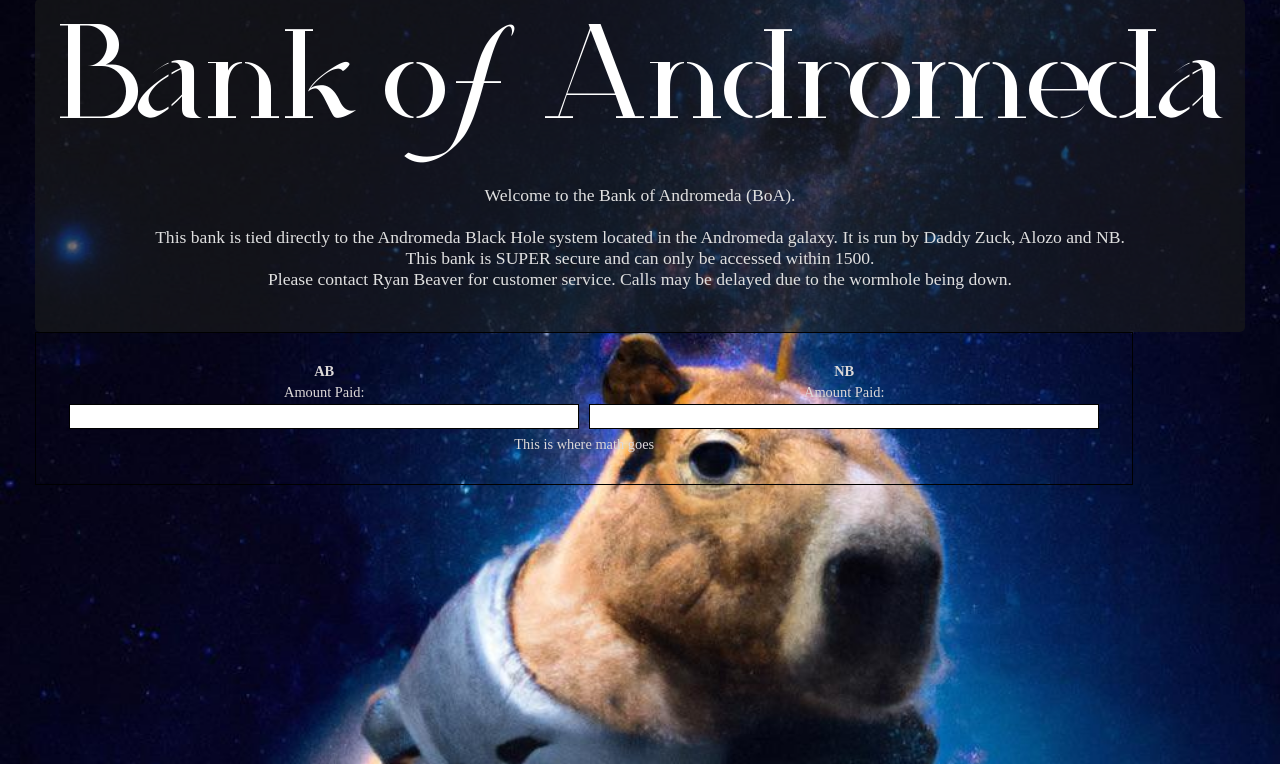
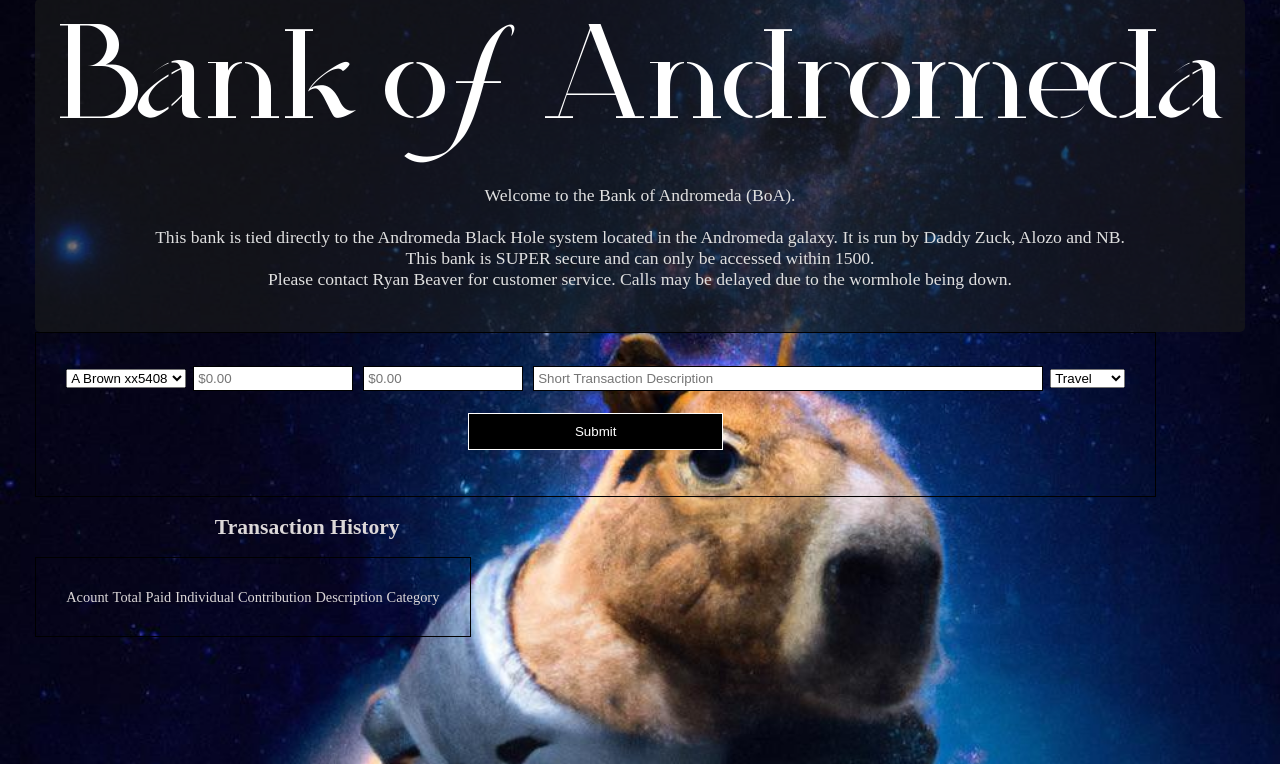
Before and after one commit to alizabrownie/LCDM, a PHP site: page /bankOfAndromeda/index.html in a window 1280 px wide. Shown: the part 36-800 px from the top of the page. Run offline with PHP 8.4, Linux system fonts and the light colour scheme.

Commit message:
added transaction functionality BUT no php yet

```diff
--- /dev/null
+++ b/bankOfAndromeda/BoA_submit.js
@@ -0,0 +1,35 @@
+
+function BoA_submit() {
+  console.log("button pressed");
+  var payer = document.querySelector('#user_input select[name="payer"]').value;
+    var totalPaid = "$" + document.querySelector('#user_input input[name="total_paid"]').value;
+    var indContribution = "$" + document.querySelector('#user_input input[name="ind_contribution"]').value;
+    var description = document.querySelector('#user_input input[name="description"]').value;
+    var category = document.querySelector('#user_input select[name="category"]').value;
+
+    // Create a new row element
+    var newRow = document.createElement("tr");
+
+    // Populate the new row with data from the form fields
+    newRow.innerHTML = `
+        <td>${payer}</td>
+        <td>${totalPaid}</td>
+        <td>${indContribution}</td>
+        <td>${description}</td>
+        <td>${category}</td>
+    `;
+
+    // Get the first row (excluding header) in the transaction table
+    var firstRow = document.querySelector("#transaction_table tr:nth-child(2)");
+
+    // Insert the new row before the first row
+    var transactionTable = document.getElementById("transaction_table");
+    transactionTable.insertBefore(newRow, firstRow);
+
+    // Clear input fields in user_input table
+    document.querySelector('#user_input select[name="payer"]').value = "";
+    document.querySelector('#user_input input[name="total_paid"]').value = "";
+    document.querySelector('#user_input input[name="ind_contribution"]').value = "";
+    document.querySelector('#user_input input[name="description"]').value = "";
+    document.querySelector('#user_input select[name="category"]').value = "";
+}
--- a/bankOfAndromeda/index.html
+++ b/bankOfAndromeda/index.html
@@ -22,29 +22,46 @@ BANK OF ANDROMEDA HP
         <img src="logo.png" />
         <p>Welcome to the Bank of Andromeda (BoA).
             <br /><br />This bank is tied directly to the Andromeda Black Hole system located in the Andromeda galaxy.
-            It is run by Daddy Zuck, Alozo and NB. <br />This bank is SUPER secure and can only be accessed within 1500. <br/>Please contact Ryan Beaver for customer service. Calls may be delayed due to the wormhole being down.
+            It is run by Daddy Zuck, Alozo and NB. <br />This bank is SUPER secure and can only be accessed within 1500.
+            <br />Please contact Ryan Beaver for customer service. Calls may be delayed due to the wormhole being down.
     </div>
 
     <div class="BoA">
-        <table>
-            <thead>
-                <tr>
-                    <th>AB</th>
-                    <th>NB</th>
-                </tr>
-            </thead>
-            <tbody>
-                <tr>
-                    <td><label for="numericInput">Amount Paid:</label>
-                        <input type="number" id="numericInput" name="numericInput">
-                    </td>
-                    <td><label for="numericInput">Amount Paid:</label>
-                        <input type="number" id="numericInput" name="numericInput"></td>
-                </tr>
-                <tr>
-                    <td colspan="2">This is where math goes</td>
-                </tr>
-            </tbody>
+        <table id="user_input">
+            <tr class="input_row">
+                <td>
+                    <select name="payer">
+                        <option value="aBrown" selected>A Brown xx5408</option>
+                        <option value="nBrown">N Brown xx5792</option>
+                        <option value="other">Other</option>
+                    </select>
+                </td>
+                <td><input type="number" name="total_paid" placeholder="$0.00" class="numeric_field"></td>
+                <td><input type="number" name="ind_contribution" placeholder="$0.00" class="numeric_field"></td>
+                <td><input type="text" name="description" placeholder="Short Transaction Description"></td>
+                <td><select name="category">
+                        <option value="travel" selected>Travel</option>
+                        <option value="food">Food</option>
+                        <option value="activities">Activities</option>
+                        <option value="gas">Gas</option>
+                    </select></td>
+            </tr>
+            <tr id="additionalRow">
+                <td colspan="5">
+                    <script src="BoA_submit.js"></script>
+                    <button id="button" onclick="BoA_submit()">Submit</button>
+                </td>
+            </tr>
+        </table>
+        <h2>Transaction History</h2>
+        <table id="transaction_table">
+            <tr>
+                <td>Acount</td>
+                <td>Total Paid</td>
+                <td>Individual Contribution</td>
+                <td>Description</td>
+                <td>Category</td>
+            </tr>
         </table>
     </div>
 
--- a/bankOfAndromeda/mainCss.css
+++ b/bankOfAndromeda/mainCss.css
@@ -65,6 +65,10 @@ table{
     font-size: .9em;
     color: #dcd8d8;
 
+}
+
+.numeric_field{
+    width: 150px;
 }
 
 #button {
```
